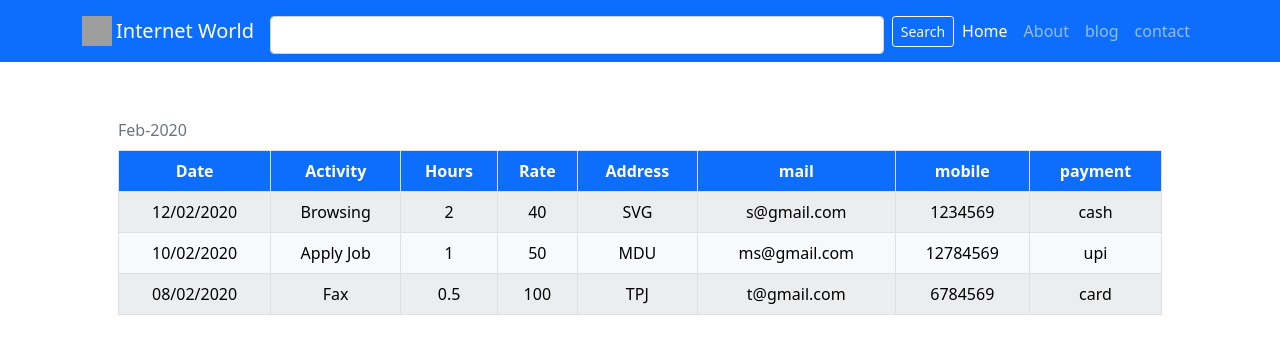
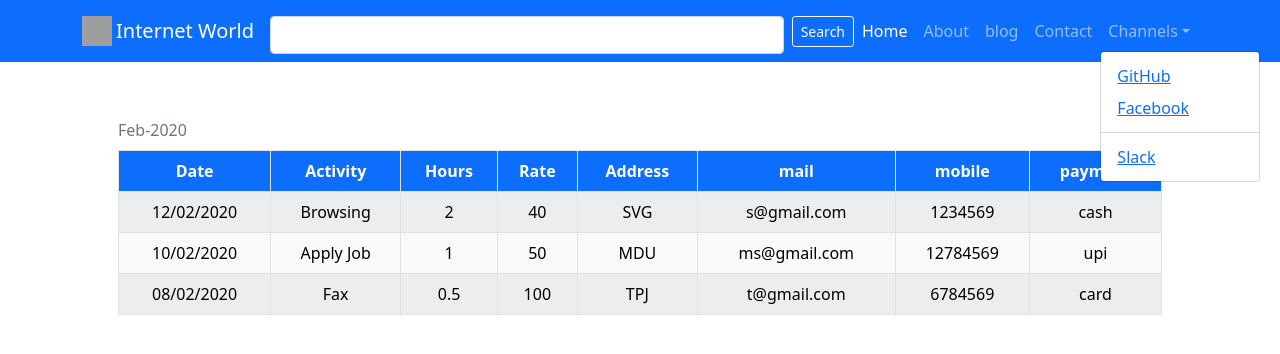
Before and after one commit to PraneshNagarajan/my-react-app-bootstrap, a React (Create React App) app: page / in a window 1280 px wide. Shown: the top 354 px of the page. Built offline with nearby package versions, Linux system fonts and the light colour scheme; grey boxes are pictures that could not be loaded.

Commit message:
adding dropdown-box

```diff
--- a/package.json
+++ b/package.json
@@ -7,6 +7,8 @@
     "@testing-library/react": "^11.2.7",
     "@testing-library/user-event": "^12.8.3",
     "bootstrap": "^5.0.1",
+    "jquery": "^3.6.0",
+    "popper.js": "^1.16.1",
     "react": "^17.0.2",
     "react-dom": "^17.0.2",
     "react-scripts": "4.0.3",
--- a/src/App.js
+++ b/src/App.js
@@ -1,19 +1,24 @@
 import "./App.css";
 import { useState } from "react";
-import "bootstrap/dist/css/bootstrap.min.css";
 
 function App() {
   const [isCollapsed, setCollapse] = useState(true);
   const [flag, setFlag] = useState(true);
+  const [is_dp_collapsed, set_dp_collapsed] = useState(true);
   const onCollapseHandler = () => {
     setCollapse(!isCollapsed);
     setFlag(!flag);
+  };
+  const onDropDownCollapsedHandler = (e) => {
+    e.preventDefault();
+    set_dp_collapsed(!is_dp_collapsed);
+    console.log(is_dp_collapsed);
   };
   return (
     <div>
       <nav className="navbar navbar-expand-lg  navbar-dark bg-primary">
         <div className="container">
-          <a href="/home" className="navbar-brand ">
+          <a href="/home" className="navbar-brand">
             <img
               src="https://getbootstrap.com/docs/5.0/assets/brand/bootstrap-logo.svg"
               alt="logo"
@@ -43,32 +48,80 @@ function App() {
             <input type="text" className="form-control mt-2" />
             <button
               className={`${
-                flag ? "ms-2" : "mt-2"
+                flag ? "ms-2" : "mt-2 navbar-divider"
               }  btn btn-outline-light btn-sm`}
             >
               Search
             </button>
-            {/* if bootstrap4 use ml(margin-left)-auto, ms(start) in bootstrap-5 for right align */}
+            {/*
+            Notes:
+            -------
+            if bootstrap4 use ml(margin-left)-auto, ms(start) in bootstrap-5 for right align
+             */}
             <ul className="navbar-nav ms-auto">
               <li className="navbar-item">
                 <a href="/home" className="nav-link active">
                   Home
                 </a>
               </li>
-              <li className="navbar-item">
+              <li className="nav-item">
                 <a href="/home" className="nav-link">
                   About
                 </a>
               </li>
-              <li className="navbar-item">
+              <li className="nav-item">
                 <a href="/home" className="nav-link">
                   blog
                 </a>
               </li>
-              <li className="navbar-item">
+              <li className="nav-item">
                 <a href="/home" className="nav-link">
-                  contact
+                  Contact
                 </a>
+              </li>
+              <li className="nav-item dropdown">
+                <a
+                  className="nav-link dropdown-toggle"
+                  onClick={onDropDownCollapsedHandler}
+                  href="/channel"
+                  id="navbarDropdown"
+                  role="button"
+                  data-bs-toggle="dropdown"
+                  aria-expanded={!is_dp_collapsed ? true : false}
+                >
+                  Channels
+                </a>
+
+                {/*
+
+                Notes:
+                -----
+                _________________________________________________________________________________________
+                if use <a> for dropdown it moves url so browser reload so 'drop-items' does hide or show.
+                so add 'preventdefault() in function to stop event
+                                       (or)
+
+                use 'button' instead of <a> <button className="btn btn-primary-link">
+                -----------------------------------------------------------------------------------------
+                add 'show' so that able to view dropdown list in react-js
+                __________________________________________________________________________________________
+                */}
+
+                <ul
+                  className={`dropdown-menu ${is_dp_collapsed ? "show" : ""}`}
+                  aria-labelledby="navbarDropdown"
+                >
+                  <li className="dropdown-item">
+                    <a href="/github">GitHub</a>
+                  </li>
+                  <li className="dropdown-item">
+                    <a href="/facebook">Facebook</a>
+                  </li>
+                  <li className="dropdown-divider"></li>
+                  <li className="dropdown-item">
+                    <a href="/slack">Slack</a>
+                  </li>
+                </ul>
               </li>
             </ul>
           </div>
--- a/src/index.js
+++ b/src/index.js
@@ -3,6 +3,8 @@ import ReactDOM from 'react-dom';
 import './index.css';
 import App from './App';
 import reportWebVitals from './reportWebVitals';
+import "bootstrap/dist/css/bootstrap.min.css";
+
 
 ReactDOM.render(
   <React.StrictMode>
```
Also changed, not shown: src/App.css (line endings or trailing spaces), 1 other file (tests, documents, lock files or other folders).
